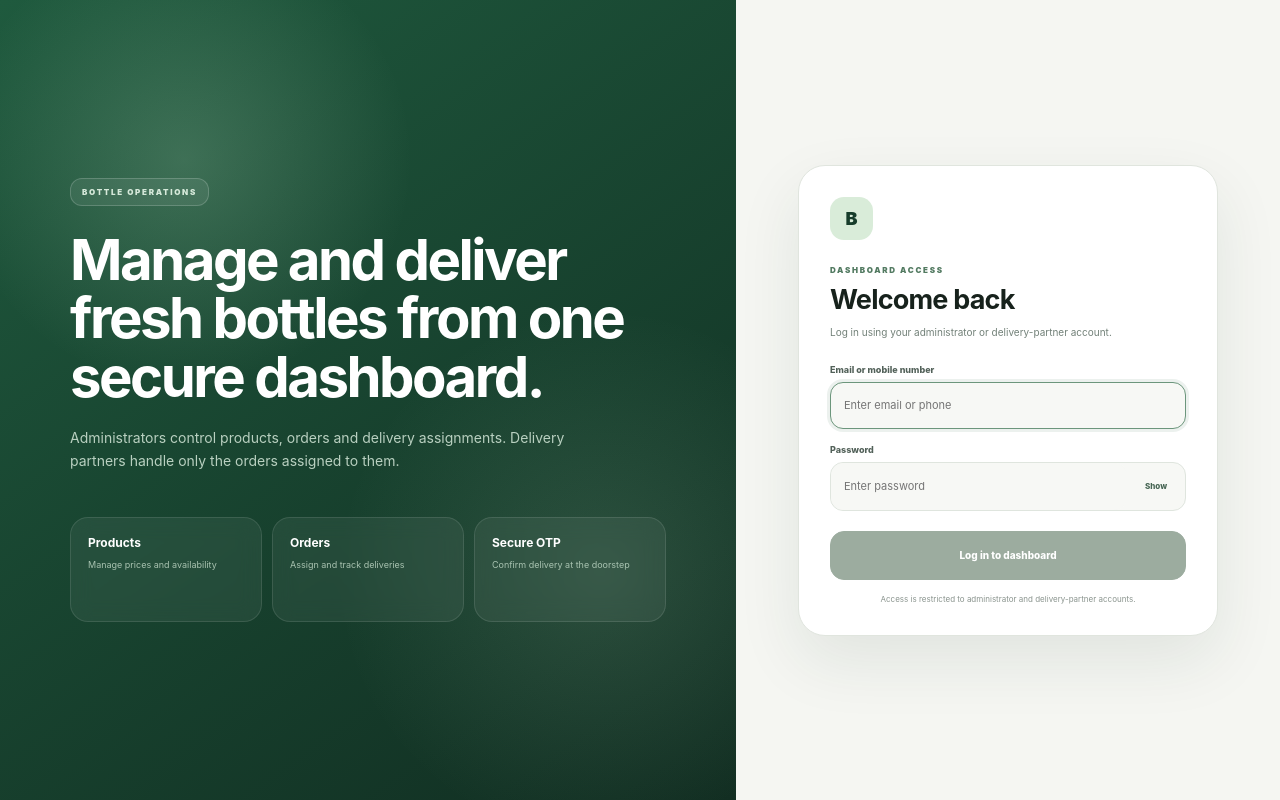
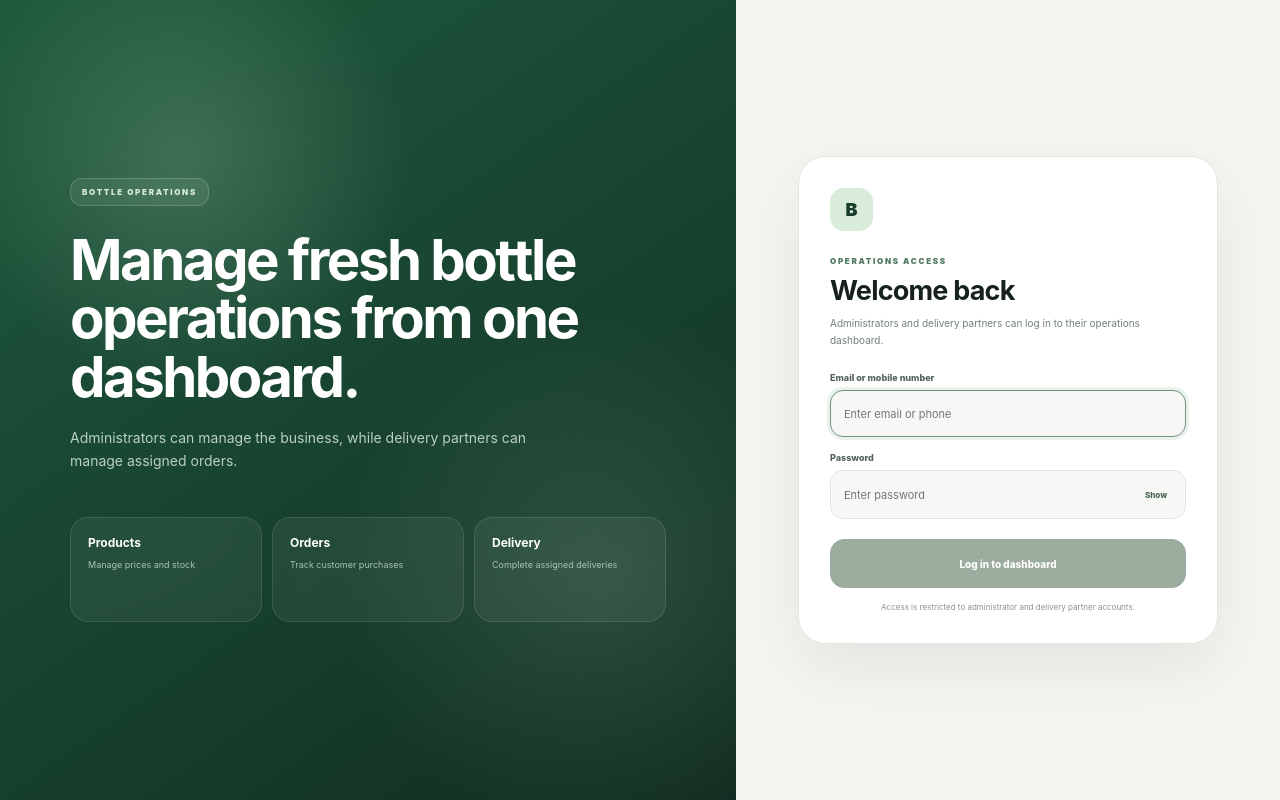
Before and after one commit to Nishith25/bottle-ordering-platform, a React (Vite) app in the folder admin-dashboard/: page /login in a window 1280 px wide. Built offline with nearby package versions, Linux system fonts and the light colour scheme; no server answers.

Commit message:
Support admin and delivery dashboard authentication

```diff
--- a/admin-dashboard/src/pages/LoginPage.tsx
+++ b/admin-dashboard/src/pages/LoginPage.tsx
@@ -6,16 +6,18 @@ import {
 
 import {
   Navigate,
-  useNavigate,
+  useSearchParams,
 } from "react-router-dom";
 
-import {
-  getDashboardHome,
-  useAdminAuth,
-} from "../context/AuthContext";
+import { useAdminAuth } from "../context/AuthContext";
+
+type DashboardRole =
+  | "admin"
+  | "delivery";
 
 export default function LoginPage() {
-  const navigate = useNavigate();
+  const [searchParams] =
+    useSearchParams();
 
   const {
     user,
@@ -23,6 +25,7 @@ export default function LoginPage() {
     authenticating,
     error,
     login,
+    logout,
     clearError,
   } = useAdminAuth();
 
@@ -39,14 +42,83 @@ export default function LoginPage() {
     setShowPassword,
   ] = useState(false);
 
+  const [
+    roleMessage,
+    setRoleMessage,
+  ] = useState<string | null>(
+    null
+  );
+
+  const requestedRoleValue =
+    searchParams.get("role");
+
+  const requestedRole:
+    DashboardRole | null =
+    requestedRoleValue ===
+    "delivery"
+      ? "delivery"
+      : requestedRoleValue ===
+          "admin"
+        ? "admin"
+        : null;
+
   useEffect(() => {
     clearError();
   }, [clearError]);
 
-  if (isAuthenticated && user) {
+  useEffect(() => {
+    if (
+      !isAuthenticated ||
+      !user ||
+      !requestedRole ||
+      user.role === requestedRole
+    ) {
+      return;
+    }
+
+    const previousRole =
+      user.role === "admin"
+        ? "administrator"
+        : "delivery partner";
+
+    logout();
+
+    setRoleMessage(
+      `The existing ${previousRole} dashboard session was signed out. Log in with a ${requestedRole === "delivery" ? "delivery partner" : "administrator"} account.`
+    );
+  }, [
+    isAuthenticated,
+    user,
+    requestedRole,
+    logout,
+  ]);
+
+  if (
+    isAuthenticated &&
+    user
+  ) {
+    if (
+      requestedRole &&
+      user.role !== requestedRole
+    ) {
+      return (
+        <div className="full-screen-state">
+          <div className="spinner" />
+
+          <p>
+            Switching dashboard account
+          </p>
+        </div>
+      );
+    }
+
     return (
       <Navigate
-        to={getDashboardHome(user)}
+        to={
+          user.role === "delivery"
+            ? "/delivery"
+            : "/dashboard"
+        }
         replace
       />
     );
@@ -66,17 +138,27 @@ export default function LoginPage() {
       return;
     }
 
-    const successful = await login(
+    setRoleMessage(null);
+
+    await login(
       identifier.trim(),
       password
     );
+  };
 
-    if (successful) {
-      navigate("/", {
-        replace: true,
-      });
-    }
-  };
+  const accessTitle =
+    requestedRole === "delivery"
+      ? "Delivery partner access"
+      : requestedRole === "admin"
+        ? "Administrator access"
+        : "Operations access";
+
+  const description =
+    requestedRole === "delivery"
+      ? "Log in using your delivery partner email address or mobile number."
+      : requestedRole === "admin"
+        ? "Log in using your administrator email address or mobile number."
+        : "Administrators and delivery partners can log in to their operations dashboard.";
 
   return (
     <div className="login-page">
@@ -87,36 +169,44 @@ export default function LoginPage() {
           </span>
 
           <h1>
-            Manage and deliver fresh bottles
-            from one secure dashboard.
+            Manage fresh bottle operations
+            from one dashboard.
           </h1>
 
           <p>
-            Administrators control products,
-            orders and delivery assignments.
-            Delivery partners handle only the
-            orders assigned to them.
+            Administrators can manage the
+            business, while delivery partners
+            can manage assigned orders.
           </p>
 
           <div className="login-feature-grid">
             <div>
-              <strong>Products</strong>
+              <strong>
+                Products
+              </strong>
+
               <span>
-                Manage prices and availability
+                Manage prices and stock
               </span>
             </div>
 
             <div>
-              <strong>Orders</strong>
+              <strong>
+                Orders
+              </strong>
+
               <span>
-                Assign and track deliveries
+                Track customer purchases
               </span>
             </div>
 
             <div>
-              <strong>Secure OTP</strong>
+              <strong>
+                Delivery
+              </strong>
+
               <span>
-                Confirm delivery at the doorstep
+                Complete assigned deliveries
               </span>
             </div>
           </div>
@@ -133,14 +223,13 @@ export default function LoginPage() {
           </div>
 
           <span className="form-eyebrow">
-            DASHBOARD ACCESS
+            {accessTitle.toUpperCase()}
           </span>
 
           <h2>Welcome back</h2>
 
           <p className="form-description">
-            Log in using your administrator or
-            delivery-partner account.
+            {description}
           </p>
 
           <label className="form-field">
@@ -156,6 +245,7 @@ export default function LoginPage() {
                 );
 
                 clearError();
+                setRoleMessage(null);
               }}
               placeholder="Enter email or phone"
               autoComplete="username"
@@ -180,6 +270,7 @@ export default function LoginPage() {
                   );
 
                   clearError();
+                  setRoleMessage(null);
                 }}
                 placeholder="Enter password"
                 autoComplete="current-password"
@@ -189,7 +280,8 @@ export default function LoginPage() {
                 type="button"
                 onClick={() =>
                   setShowPassword(
-                    (current) => !current
+                    (current) =>
+                      !current
                   )
                 }
               >
@@ -199,6 +291,12 @@ export default function LoginPage() {
               </button>
             </div>
           </label>
+
+          {roleMessage ? (
+            <div className="form-error">
+              {roleMessage}
+            </div>
+          ) : null}
 
           {error ? (
             <div className="form-error">
@@ -213,12 +311,19 @@ export default function LoginPage() {
           >
             {authenticating
               ? "Logging in..."
-              : "Log in to dashboard"}
+              : requestedRole ===
+                    "delivery"
+                ? "Log in to delivery dashboard"
+                : requestedRole ===
+                    "admin"
+                  ? "Log in to admin dashboard"
+                  : "Log in to dashboard"}
           </button>
 
           <p className="login-security-note">
-            Access is restricted to administrator
-            and delivery-partner accounts.
+            Access is restricted to
+            administrator and delivery partner
+            accounts.
           </p>
         </form>
       </section>
--- a/admin-dashboard/src/services/api.ts
+++ b/admin-dashboard/src/services/api.ts
@@ -17,14 +17,17 @@ export type DashboardRole =
   | "admin"
   | "delivery";
 
+export type UserRole =
+  | "customer"
+  | "admin"
+  | "delivery";
+
 export type AdminUser = {
   id: string;
   fullName: string;
   email: string;
   phone: string;
-  role:
-    | "customer"
-    | DashboardRole;
+  role: UserRole;
   active: boolean;
   emailVerified: boolean;
   phoneVerified: boolean;
@@ -132,18 +135,25 @@ type ProductsResponse =
     count: number;
 
     data: {
-      products:
-        AdminProduct[];
+      products: AdminProduct[];
     };
   };
 
 type ProductResponse =
   ApiBaseResponse & {
     data: {
-      product:
-        AdminProduct;
+      product: AdminProduct;
     };
   };
+
+function isDashboardRole(
+  role: UserRole
+): role is DashboardRole {
+  return (
+    role === "admin" ||
+    role === "delivery"
+  );
+}
 
 async function apiRequest<T>(
   path: string,
@@ -270,6 +280,13 @@ async function apiRequest<T>(
   }
 }
 
+/**
+ * Logs in an administrator or delivery
+ * partner to the operations dashboard.
+ *
+ * Customer accounts are blocked from
+ * accessing the operations dashboard.
+ */
 export async function loginDashboardUser(
   identifier: string,
   password: string
@@ -287,22 +304,32 @@ export async function loginDashboardUser(
       }
     );
 
+  const session =
+    response.data;
+
   if (
-    ![
-      "admin",
-      "delivery",
-    ].includes(
-      response.data.user.role
+    !isDashboardRole(
+      session.user.role
     )
   ) {
     throw new Error(
-      "This account does not have dashboard access."
+      "This account does not have access to the operations dashboard."
     );
   }
 
-  return response.data;
+  if (!session.user.active) {
+    throw new Error(
+      "This dashboard account has been disabled."
+    );
+  }
+
+  return session;
 }
 
+/**
+ * Restores and validates the currently
+ * logged-in dashboard user.
+ */
 export async function fetchDashboardUser(
   token: string
 ): Promise<AdminUser> {
@@ -314,22 +341,34 @@ export async function fetchDashboardUser(
       }
     );
 
+  const dashboardUser =
+    response.data.user;
+
   if (
-    ![
-      "admin",
-      "delivery",
-    ].includes(
-      response.data.user.role
+    !isDashboardRole(
+      dashboardUser.role
     )
   ) {
     throw new Error(
-      "This account does not have dashboard access."
+      "This account does not have access to the operations dashboard."
     );
   }
 
-  return response.data.user;
+  if (!dashboardUser.active) {
+    throw new Error(
+      "This dashboard account has been disabled."
+    );
+  }
+
+  return dashboardUser;
 }
 
+/**
+ * Compatibility exports.
+ *
+ * Existing AuthContext files can continue
+ * importing loginAdmin and fetchAdminUser.
+ */
 export const loginAdmin =
   loginDashboardUser;
 
@@ -372,6 +411,10 @@ export async function fetchAdminProducts(
       lowStockThreshold:
         product.lowStockThreshold ??
         10,
+
+      sortOrder:
+        product.sortOrder ??
+        0,
     })
   );
 }
@@ -401,7 +444,21 @@ async function updateInventory(
       }
     );
 
-  return response.data.product;
+  return {
+    ...response.data.product,
+
+    stockQuantity:
+      response.data.product
+        .stockQuantity ?? 0,
+
+    lowStockThreshold:
+      response.data.product
+        .lowStockThreshold ?? 10,
+
+    sortOrder:
+      response.data.product
+        .sortOrder ?? 0,
+  };
 }
 
 export async function createAdminProduct(
@@ -474,8 +531,21 @@ export async function updateAdminProduct(
         }
       );
 
-    latestProduct =
-      response.data.product;
+    latestProduct = {
+      ...response.data.product,
+
+      stockQuantity:
+        response.data.product
+          .stockQuantity ?? 0,
+
+      lowStockThreshold:
+        response.data.product
+          .lowStockThreshold ?? 10,
+
+      sortOrder:
+        response.data.product
+          .sortOrder ?? 0,
+    };
   }
 
   if (
@@ -509,6 +579,17 @@ export async function adjustAdminProductStock(
   productId: string,
   adjustment: number
 ): Promise<AdminProduct> {
+  if (
+    !Number.isFinite(
+      adjustment
+    ) ||
+    adjustment === 0
+  ) {
+    throw new Error(
+      "Enter a valid stock adjustment."
+    );
+  }
+
   return updateInventory(
     token,
     productId,
@@ -533,7 +614,23 @@ export async function archiveAdminProduct(
       }
     );
 
-  return response.data.product;
+  return {
+    ...response.data.product,
+
+    stockQuantity:
+      response.data.product
+        .stockQuantity ?? 0,
+
+    lowStockThreshold:
+      response.data.product
+        .lowStockThreshold ?? 10,
+
+    sortOrder:
+      response.data.product
+        .sortOrder ?? 0,
+  };
 }
 
-export { API_BASE_URL };
+export {
+  API_BASE_URL,
+};
```
Also changed, not shown: 1 other file (tests, documents, lock files or other folders).
